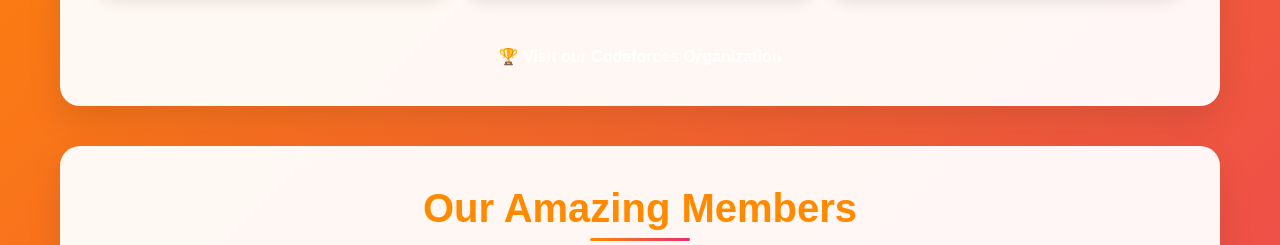
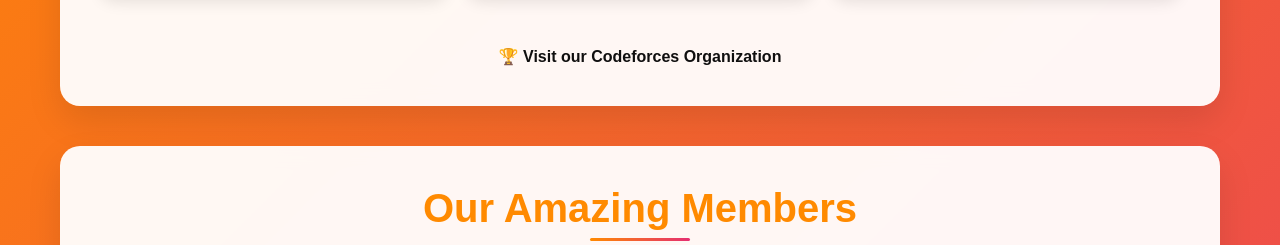
Before and after one commit to R73939133/SAIKAT-VAI-FAN-CLUB, a plain HTML site: page index.html in a window 1280 px wide. Shown: the part 555-800 px from the top of the page. Drawn offline with Linux system fonts and the light colour scheme.

Commit message:
link color updated

```diff
--- a/index.html
+++ b/index.html
@@ -253,7 +253,7 @@
         .codeforces-link {
             display: inline-block;
             margin-top: 20px;
-            color: white;
+            color: rgb(16, 15, 15);
             text-decoration: none;
             font-weight: bold;
             transition: color 0.3s ease;
```
